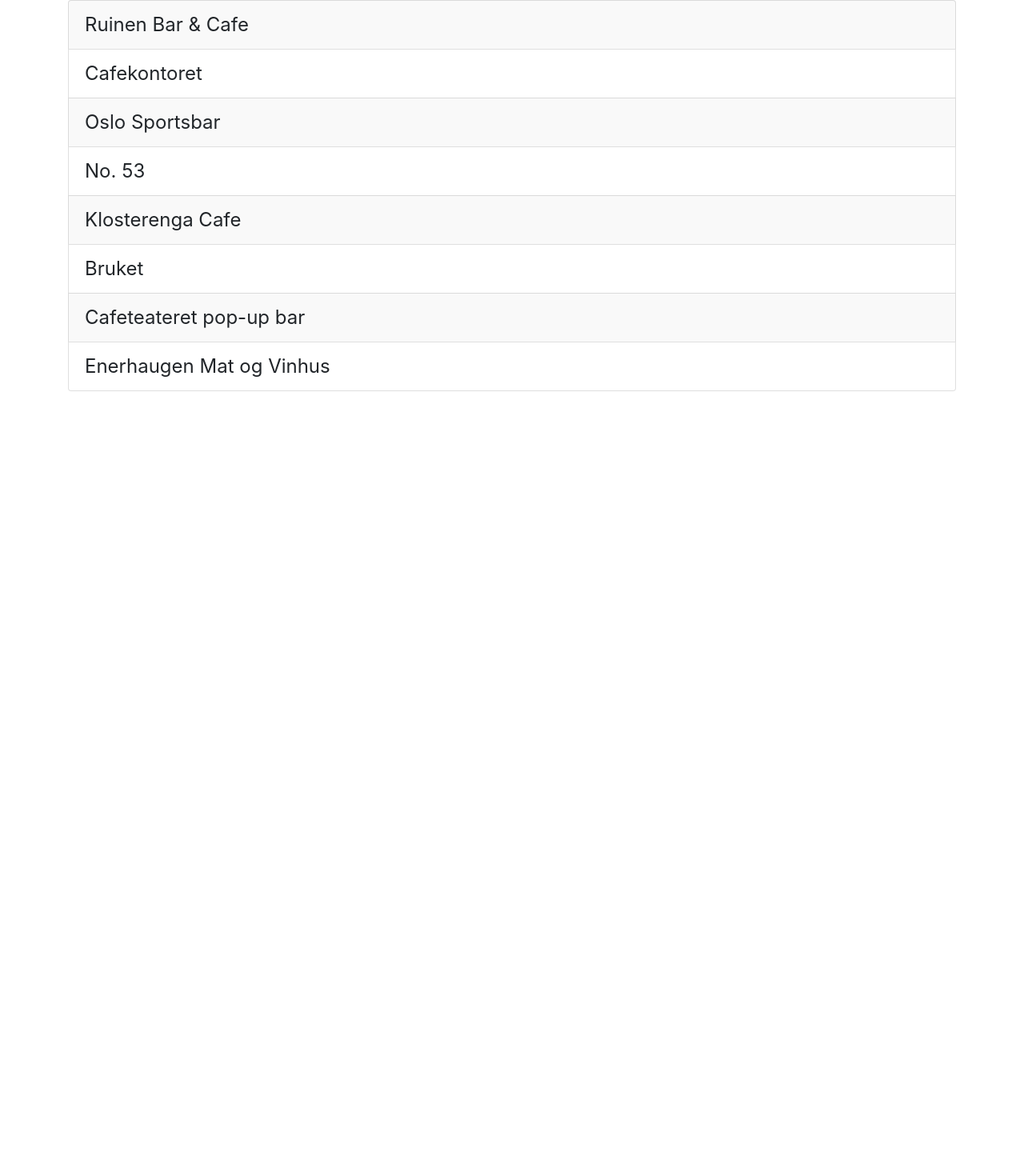
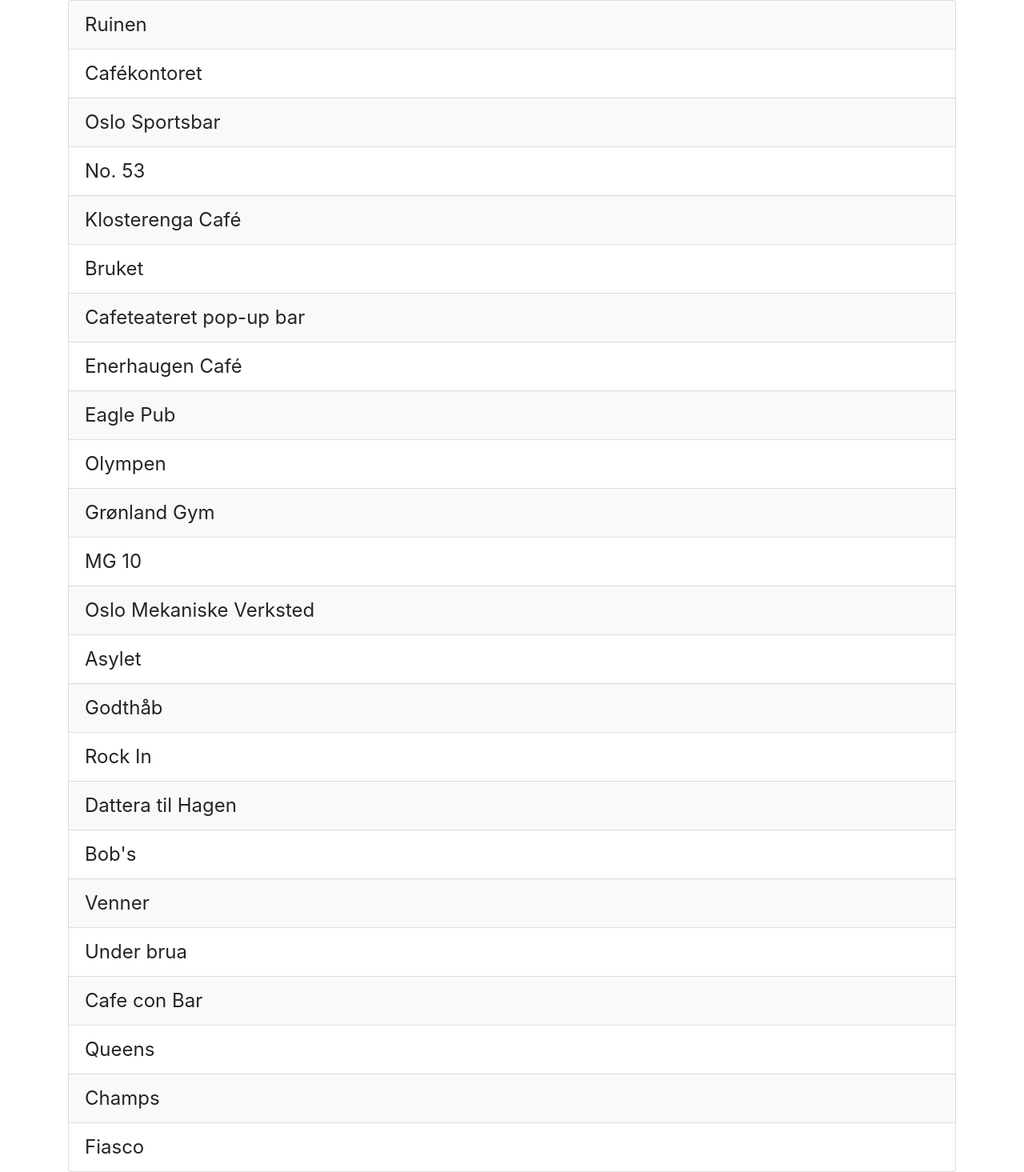
Before and after one commit to kusma/tom-waits, a Jekyll site: the page built from index.md, in a window 1280 px wide. Shown: the whole page at 80% size. Built offline with Jekyll 4.4.1, drawn with Linux system fonts in a browser that asks for light colours; before the commit the page ends 900 px from its top, so only the background shows below that.

Commit message:
Update bars.yml

```diff
--- a/_data/bars.yml
+++ b/_data/bars.yml
@@ -1,8 +1,24 @@
-- Ruinen Bar & Cafe
-- Cafekontoret
+- Ruinen
+- Cafékontoret
 - Oslo Sportsbar
 - No. 53
-- Klosterenga Cafe
+- Klosterenga Café
 - Bruket
 - Cafeteateret pop-up bar
-- Enerhaugen Mat og Vinhus
+- Enerhaugen Café
+- Eagle Pub
+- Olympen
+- Grønland Gym
+- MG 10
+- Oslo Mekaniske Verksted
+- Asylet
+- Godthåb
+- Rock In
+- Dattera til Hagen
+- Bob's
+- Venner
+- Under brua
+- Cafe con Bar
+- Queens
+- Champs
+- Fiasco
```
